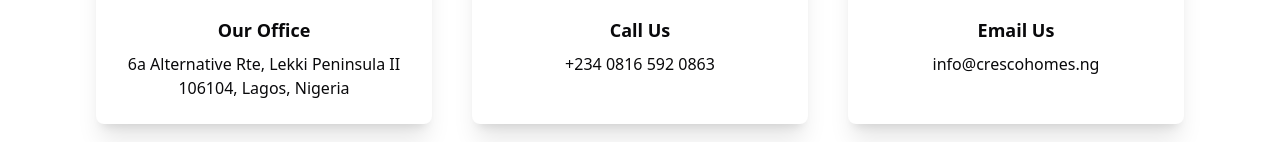
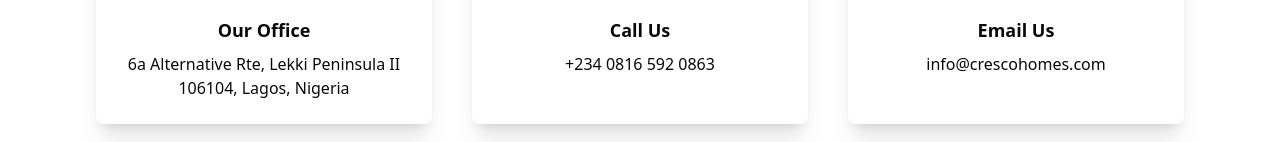
Before and after one commit to igbokwe-chibueze/crescohomes, a Next.js app: page / in a window 1280 px wide. Shown: the part 3324-3466 px from the top of the page. Built offline with nearby package versions, Linux system fonts and the light colour scheme.

Commit message:
Update contactSection.tsx
Changed email address from .ng to .com

```diff
--- a/src/components/sections/contactSection.tsx
+++ b/src/components/sections/contactSection.tsx
@@ -42,7 +42,7 @@
                         <Mail className="text-orange-500 dark:text-orange-400 mb-4" size={48} />
                         <h4 className="text-lg font-semibold mb-2">Email Us</h4>
                         <p className="text-center text-card-foreground group-hover:underline">
-                            info@crescohomes.ng
+                            info@crescohomes.com
                         </p>
                     </div>
                 </a>
```
